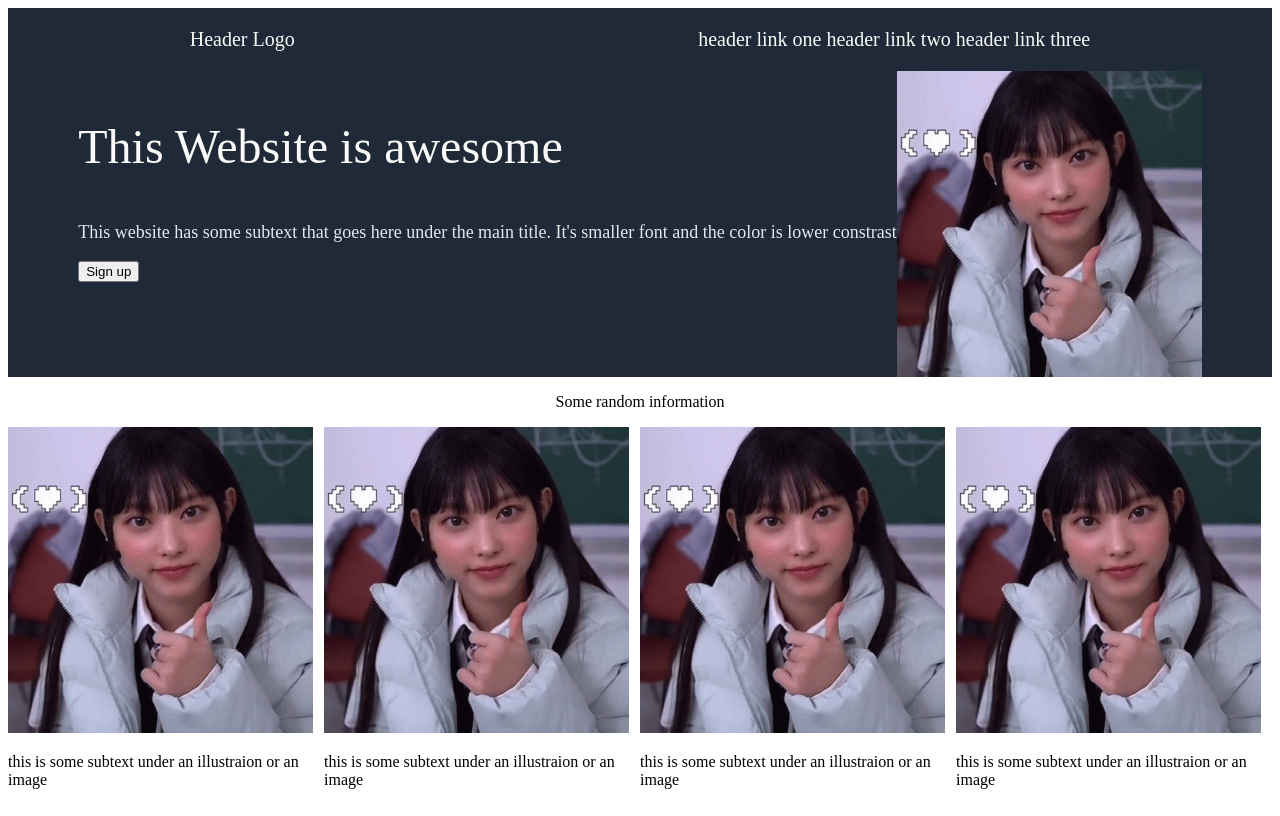
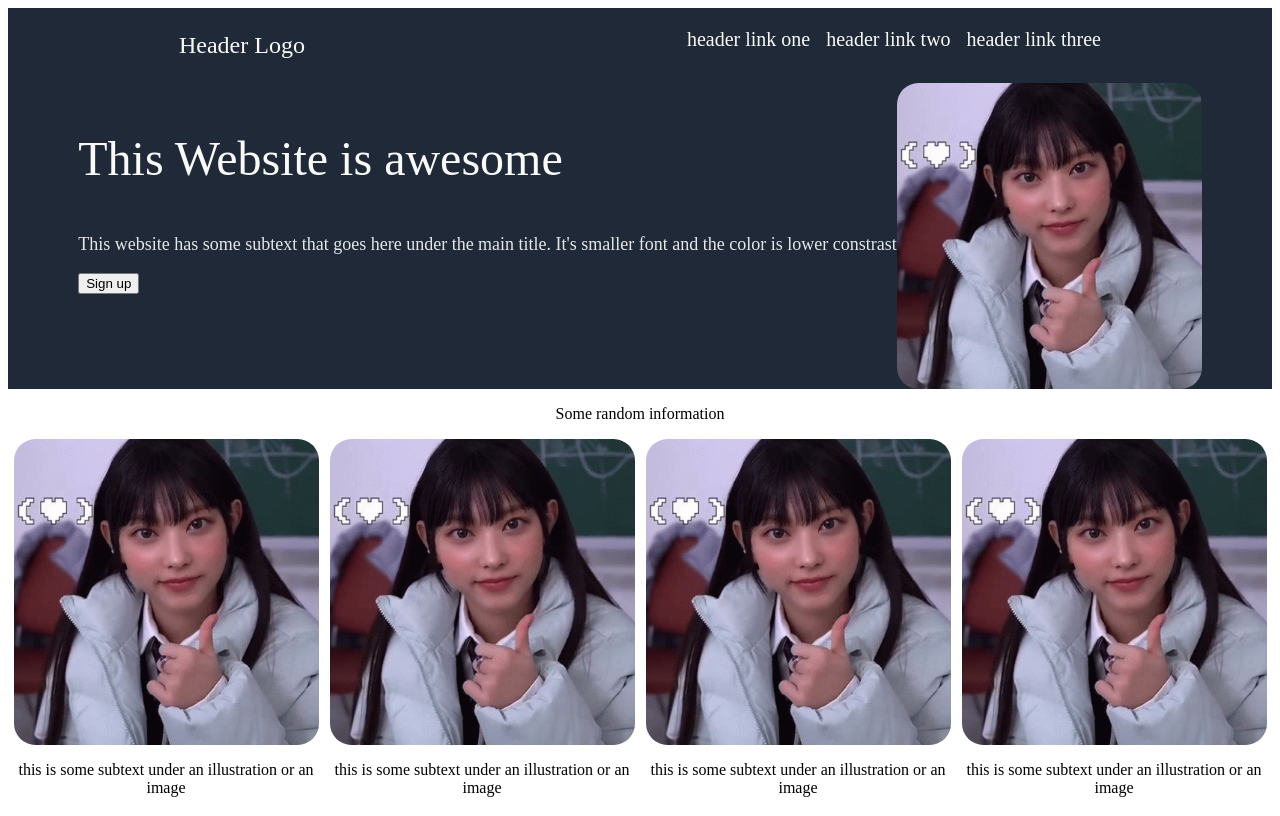
Before and after one commit to tomatofrog1/OdinProject_LandingPage, a plain HTML site: page index.html in a window 1280 px wide. Shown: the top 816 px of the page. Drawn offline with Linux system fonts and the light colour scheme; a web font is replaced by a local one.

Commit message:
made changes on div.images

```diff
--- a/index.html
+++ b/index.html
@@ -36,19 +36,19 @@
         <div class="images">
             <div>
                 <img src="./images/real.png" alt="">
-                <p>this is some subtext under an illustraion or an image</p>
+                <p>this is some subtext under an illustration or an image</p>
             </div>
             <div>
                 <img src="./images/real.png" alt="">
-                <p>this is some subtext under an illustraion or an image</p>
+                <p>this is some subtext under an illustration or an image</p>
             </div>
             <div>
                 <img src="./images/real.png" alt="">
-                <p>this is some subtext under an illustraion or an image</p>
+                <p>this is some subtext under an illustration or an image</p>
             </div>
             <div>
                 <img src="./images/real.png" alt="">
-                <p>this is some subtext under an illustraion or an image</p>
+                <p>this is some subtext under an illustration or an image</p>
             </div>
         </div>
     </div>
--- a/style.css
+++ b/style.css
@@ -9,6 +9,10 @@ body {
     display: flex;
     flex-direction: column;
     font-family: "Flockey";
+}
+
+img {
+    border-radius: 7%;
 }
 
 .header {
@@ -33,6 +37,7 @@ body {
 
 .images {
     display: flex;
+
 
 }
 
@@ -67,3 +72,19 @@ a {
     flex-direction: column;
     align-items: center;
 }
+
+.header > p {
+    font-size: 24px;
+}
+
+ul {
+    display: flex;
+    gap: 16px;
+}
+
+.images > div {
+    display: flex;
+    flex-direction: column;
+    align-items: center;
+    text-align: center;
+}
```
